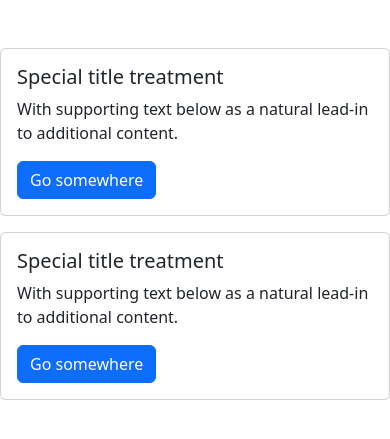
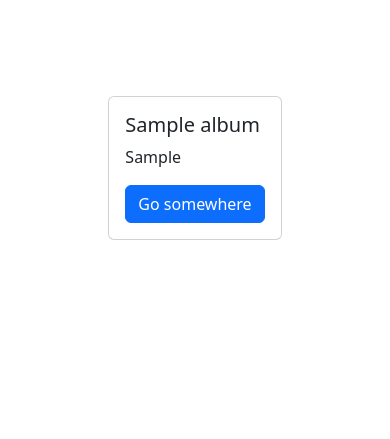
Before and after one commit to showmik-sharma-dinoboundhu/SOFTWARE__DEVELOPMENT__PROJECT__WITH__-PHITRON-, a Django app: page / in a window 390 px wide. Shown: the part 73-512 px from the top of the page. Run offline with Django 5.2, Linux system fonts and the light colour scheme; tables that the repository leaves empty hold one stand-in row (values such as "Sample post").

Commit message:
Page Connection

```diff
--- a/Week-04_Working_With_Models/Module-15.5_Practice_Day_07/Musicians_Directory_Project/Musicians_Directory_Project/urls.py
+++ b/Week-04_Working_With_Models/Module-15.5_Practice_Day_07/Musicians_Directory_Project/Musicians_Directory_Project/urls.py
@@ -20,7 +20,7 @@ from .import views
 
 urlpatterns = [
     path('admin/', admin.site.urls),
-    path('', views.home, name='homepage'),
+    path('', views.home, name='homepage'), # pyright: ignore[reportCallIssue] # type: ignore
     path('album/', include('album.urls')),
     path('musician/', include('musician.urls')),
 ]
--- a/Week-04_Working_With_Models/Module-15.5_Practice_Day_07/Musicians_Directory_Project/Musicians_Directory_Project/views.py
+++ b/Week-04_Working_With_Models/Module-15.5_Practice_Day_07/Musicians_Directory_Project/Musicians_Directory_Project/views.py
@@ -1,4 +1,11 @@
 from django.shortcuts import render
+from album.models import album
 
 def home(request):
-    return render(request, 'home.html')
+    # return render(request, 'home.html')
+
+
+    # frontend work:
+    data = album.objects.all()
+    print(data)
+    return render(request, 'home.html', {"data" : data})
--- a/Week-04_Working_With_Models/Module-15.5_Practice_Day_07/Musicians_Directory_Project/templates/home.html
+++ b/Week-04_Working_With_Models/Module-15.5_Practice_Day_07/Musicians_Directory_Project/templates/home.html
@@ -1,25 +1,20 @@
 {% extends "base.html" %}
 {% block content %}
 
-<div class="row">
-  <div class="col-sm-6 mb-3 mb-sm-0">
+<div class="d-flex flex-wrap justify-content-center px-5 pt-5">
+
+  {% for i in data %}
+  <div class="col-sm-3 mb-3 mb-sm-0">
     <div class="card">
       <div class="card-body">
-        <h5 class="card-title">Special title treatment</h5>
-        <p class="card-text">With supporting text below as a natural lead-in to additional content.</p>
+        <h5 class="card-title">{{i.album_name}}</h5>
+        <p class="card-text">{{i.musician}}</p>
         <a href="#" class="btn btn-primary">Go somewhere</a>
       </div>
     </div>
   </div>
-  <div class="col-sm-6">
-    <div class="card">
-      <div class="card-body">
-        <h5 class="card-title">Special title treatment</h5>
-        <p class="card-text">With supporting text below as a natural lead-in to additional content.</p>
-        <a href="#" class="btn btn-primary">Go somewhere</a>
-      </div>
-    </div>
-  </div>
+  {% endfor %}
+
 </div>
 
 {% endblock  %}
```
